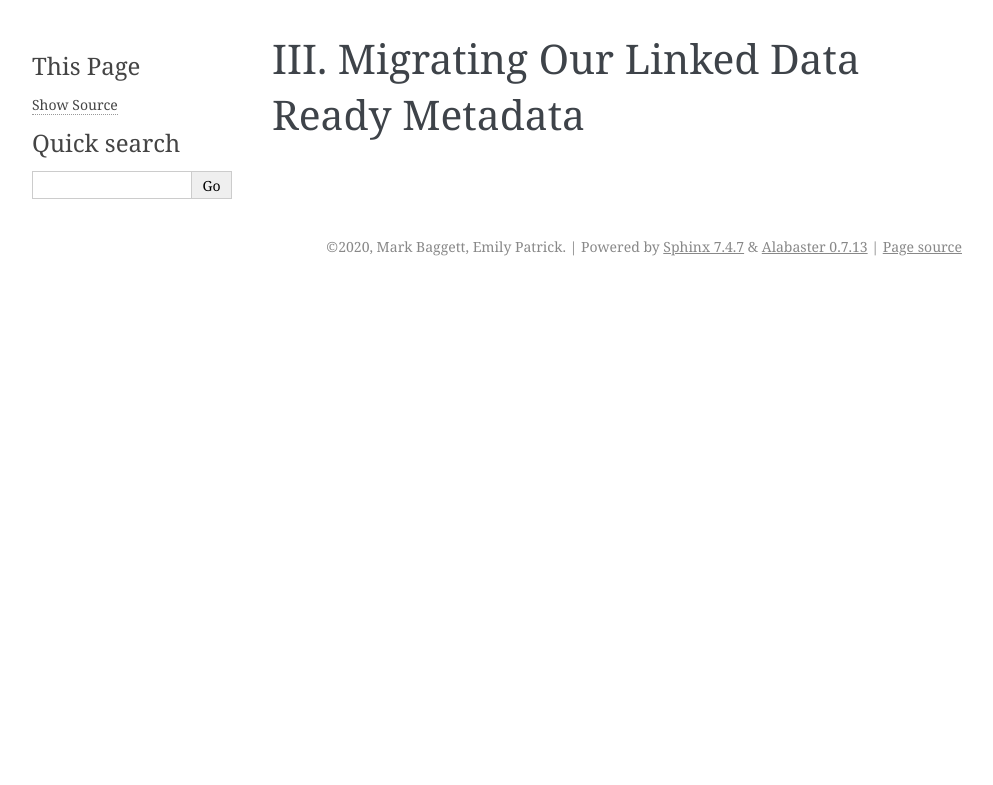
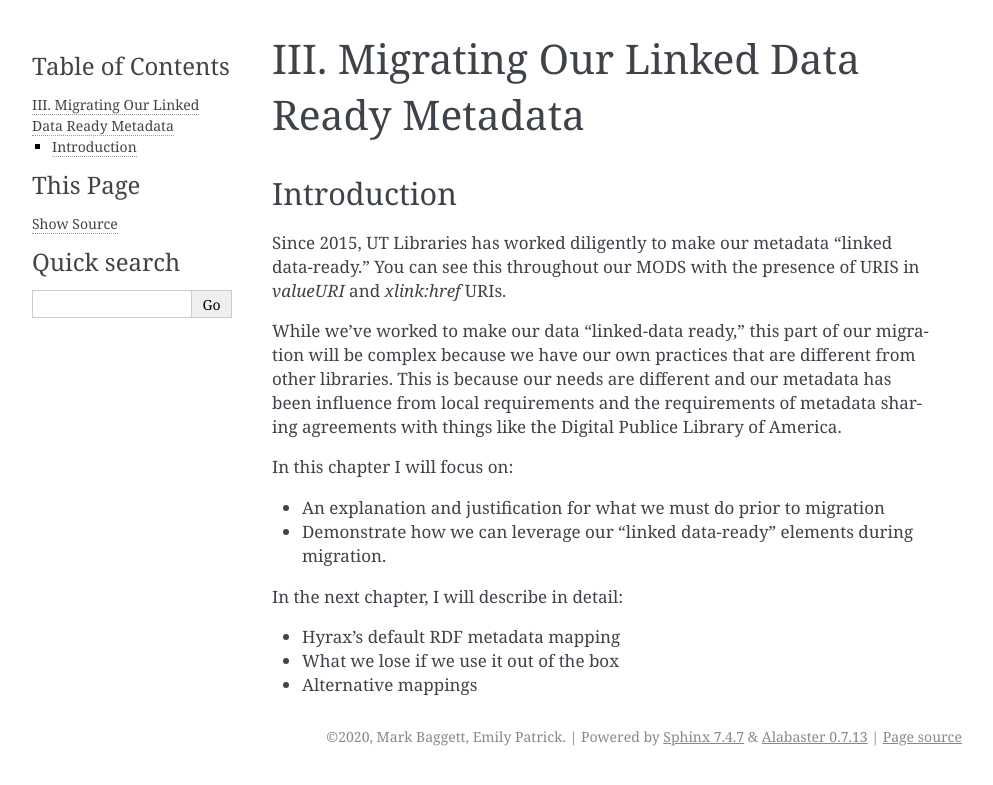
Before and after one commit to markpbaggett/utk_hyrax_review_docs, a Sphinx documentation site: the page built from docs/source/reference_materials/03_desriptive_metadata.rst, in a window 1280 px wide. Shown: the top 785 px of the page, without its empty margins (148-1141 px from the left). Built offline with Sphinx 7.4.7, drawn with Linux system fonts in a browser that asks for light colours.

Commit message:
Initialize descriptive metadata chapter with intro.

```diff
--- a/docs/source/reference_materials/03_desriptive_metadata.rst
+++ b/docs/source/reference_materials/03_desriptive_metadata.rst
@@ -1,2 +1,24 @@
 III. Migrating Our Linked Data Ready Metadata
 =============================================
+
+Introduction
+------------
+
+Since 2015, UT Libraries has worked diligently to make our metadata "linked data-ready." You can see this throughout our
+MODS with the presence of URIS in `valueURI` and `xlink:href` URIs.
+
+While we've worked to make our data "linked-data ready," this part of our migration will be complex because we have our
+own practices that are different from other libraries.  This is because our needs are different and our metadata has been
+influence from local requirements and the requirements of metadata sharing agreements with things like the Digital
+Publice Library of America.
+
+In this chapter I will focus on:
+
+* An explanation and justification for what we must do prior to migration
+* Demonstrate how we can leverage our "linked data-ready" elements during migration.
+
+In the next chapter, I will describe in detail:
+
+* Hyrax's default RDF metadata mapping
+* What we lose if we use it out of the box
+* Alternative mappings
```
